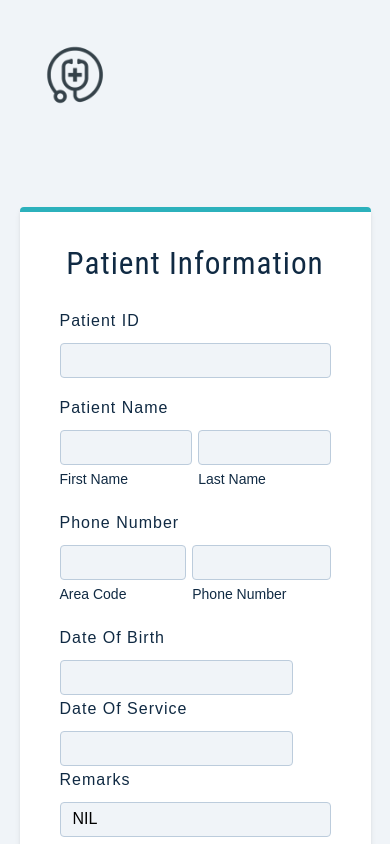
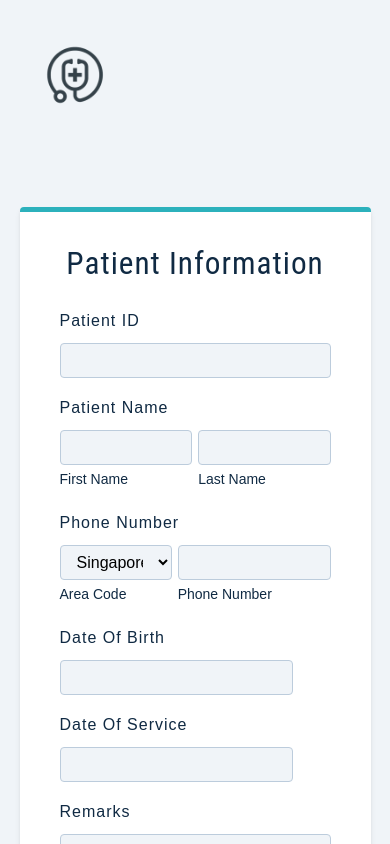
Before and after one commit to chloesyy/cloud-computing, a React (Create React App) app in the folder client/: page /form in a window 390 px wide. Shown: the top 844 px of the page. Built offline with nearby package versions, Linux system fonts and the light colour scheme; what amazon-cognito-identity-js would draw is missing.

Commit message:
resolve #20 - fix phone number issues

```diff
--- /dev/null
+++ b/client/src/components/AreaCodes.js
@@ -0,0 +1,14 @@
+export default [
+    {
+        country: "Afghanistan",
+        code: 93,
+    },
+    {
+        country: "Albania",
+        code: 355,
+    },
+    {
+        country: "Singapore",
+        code: 65,
+    },
+];
--- a/client/src/components/DateInput.js
+++ b/client/src/components/DateInput.js
@@ -3,7 +3,7 @@ import "react-datepicker/dist/react-datepicker.css";
 
 const DateInput = ({ className, selected, handleChange, labelText }) => {
     return (
-        <div>
+        <div className="form-row">
             <label className="form-label">{labelText}</label>
             <DatePicker
                 className="form-input"
--- a/client/src/components/PatientDetails.js
+++ b/client/src/components/Page1.js
@@ -1,15 +1,24 @@
 import React from "react";
 import Wrapper from "../pages/wrappers/Login";
-import FormRow from "../components/FormRow";
-import DateInput from "../components/DateInput";
+import FormRow from "./FormRow";
+import DateInput from "./DateInput";
+import AreaCodes from "./AreaCodes";
 
-export default function PatientDetails({
-    nextStep,
-    handleChange,
-    values,
-    setValues,
-}) {
+export default function Page1({ nextStep, handleChange, values, setValues }) {
     console.log(values);
+
+    const areaCodeSelection = AreaCodes.map((item) => {
+        return (
+            <option value={item.code}>
+                {item.country} (+{item.code})
+            </option>
+        );
+    });
+
+    const setPhoneNumber = (e) => {
+        const result = e.target.value.replace(/\D/g, "");
+        setValues({ ...values, [e.target.name]: result });
+    };
 
     const setDOB = (date) => {
         setValues({ ...values, dob: date });
@@ -17,27 +26,6 @@ export default function PatientDetails({
 
     const setDOS = (date) => {
         setValues({ ...values, dos: date });
-    };
-
-    const onSubmit = (e) => {
-        e.preventDefault();
-
-        async function get_response() {
-            await fetch("/form", {
-                method: "POST",
-                cache: "no-cache",
-                headers: {
-                    "Content-Type": "application/json",
-                },
-                body: JSON.stringify(values),
-            }).then((response) => {
-                if (response.ok) {
-                    console.log("response worked!");
-                }
-            });
-        }
-
-        get_response();
     };
 
     const Continue = (e) => {
@@ -81,21 +69,25 @@ export default function PatientDetails({
                 <div>
                     <label className="form-label">Phone Number</label>
                     <div className="form-container">
-                        <FormRow
-                            className="form-first"
-                            type="number"
-                            name="areaCode"
-                            subText="Area Code"
-                            value={values.areaCode}
-                            handleChange={handleChange}
-                        />
+                        <div>
+                            <select
+                                className="form-select"
+                                name="areaCode"
+                                value={values.areaCode}
+                                onChange={handleChange}
+                                required
+                            >
+                                {areaCodeSelection}
+                            </select>
+                            <small>Area Code</small>
+                        </div>
                         <FormRow
                             className="form-last"
-                            type="number"
+                            type="text"
                             name="phoneNumber"
                             subText="Phone Number"
                             value={values.phoneNumber}
-                            handleChange={handleChange}
+                            handleChange={setPhoneNumber}
                         />
                     </div>
                 </div>
@@ -119,11 +111,7 @@ export default function PatientDetails({
                     handleChange={handleChange}
                 />
 
-                <button
-                    type="submit"
-                    // onClick={Continue}
-                    className="btn btn-block"
-                >
+                <button type="submit" className="btn btn-block">
                     Next
                 </button>
             </form>
--- a/client/src/components/MedicalInfo.js
+++ b/client/src/components/Page2.js
@@ -5,7 +5,7 @@ import FormRow from "./FormRow";
 // import DateInput from "./DateInput";
 import Predict from "./modal/Predict";
 
-export default function MedicalInfo({
+export default function Page2({
     nextStep,
     previousStep,
     handleChange,
@@ -13,27 +13,6 @@ export default function MedicalInfo({
     setValues,
 }) {
     console.log(values);
-
-    const onSubmit = (e) => {
-        e.preventDefault();
-
-        async function get_response() {
-            await fetch("/form", {
-                method: "POST",
-                cache: "no-cache",
-                headers: {
-                    "Content-Type": "application/json",
-                },
-                body: JSON.stringify(values),
-            }).then((response) => {
-                if (response.ok) {
-                    console.log("response worked!");
-                }
-            });
-        }
-
-        get_response();
-    };
 
     const setNumber = (e) => {
         const result = e.target.value.replace(/\D/g, "");
--- a/client/src/components/ClosingForm.js
+++ b/client/src/components/Page3.js
@@ -2,7 +2,7 @@ import React from "react";
 import Wrapper from "../pages/wrappers/Login";
 import DateInput from "./DateInput";
 
-export default function ClosingForm({
+export default function Page3({
     nextStep,
     previousStep,
     handleChange,
--- a/client/src/pages/Form.js
+++ b/client/src/pages/Form.js
@@ -1,8 +1,7 @@
 import React, { useState } from "react";
-// import { useNavigate } from "react-router-dom";
-import PatientDetails from "../components/PatientDetails";
-import MedicalInfo from "../components/MedicalInfo";
-import ClosingForm from "../components/ClosingForm";
+import Page1 from "../components/Page1";
+import Page2 from "../components/Page2";
+import Page3 from "../components/Page3";
 
 const initialState = {
     step: 1,
@@ -11,7 +10,7 @@ const initialState = {
     patientLastName: "",
     dob: "",
     dos: "",
-    areaCode: "",
+    areaCode: "65",
     phoneNumber: "",
     isLeft: true,
     isImplant: false,
@@ -32,13 +31,6 @@ const initialState = {
 };
 
 export default function Form() {
-    // const navigate = useNavigate();
-    // useEffect(() => {
-    //     if (!values.isAuthenticated) {
-    //         navigate('../login')
-    //     }
-    // }, []);
-
     const [values, setValues] = useState(initialState);
 
     const previousStep = (e) => {
@@ -54,7 +46,7 @@ export default function Form() {
     switch (values.step) {
         case 1:
             return (
-                <PatientDetails
+                <Page1
                     nextStep={nextStep}
                     previousStep={previousStep}
                     handleChange={handleChange}
@@ -64,7 +56,7 @@ export default function Form() {
             );
         case 2:
             return (
-                <MedicalInfo
+                <Page2
                     nextStep={nextStep}
                     previousStep={previousStep}
                     handleChange={handleChange}
@@ -74,7 +66,7 @@ export default function Form() {
             );
         case 3:
             return (
-                <ClosingForm
+                <Page3
                     nextStep={nextStep}
                     previousStep={previousStep}
                     handleChange={handleChange}
```
